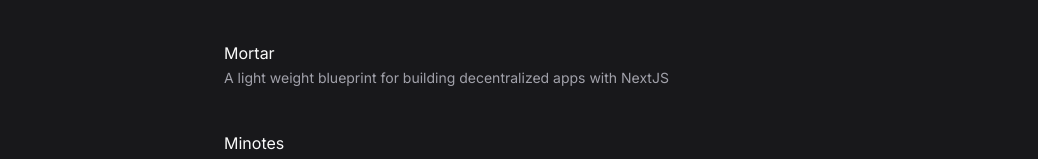
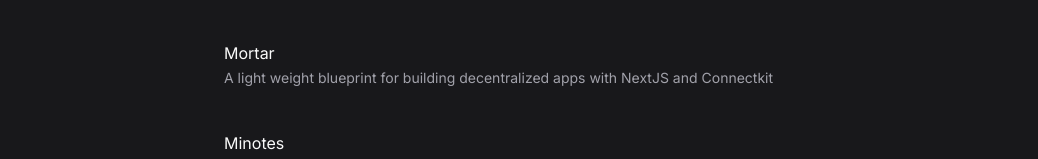
Before and after one commit to gzkdev/web-portfolio, a Next.js app: page / in a window 1280 px wide. Shown: the part 526-685 px from the top of the page, without its empty margins (121-1159 px from the left). Built offline with nearby package versions, Linux system fonts and the light colour scheme.

Commit message:
update projects

```diff
--- a/constants/index.ts
+++ b/constants/index.ts
@@ -51,7 +51,7 @@
     id: "5",
     name: "Mortar",
     description:
-      "A light weight blueprint for building decentralized apps with NextJS",
+      "A light weight blueprint for building decentralized apps with NextJS  and Connectkit",
     type: "Starter kit",
     tags: ["NextJS", "React", "Web3"],
     liveUrl: "https://mortar-dusky.vercel.app",
```
